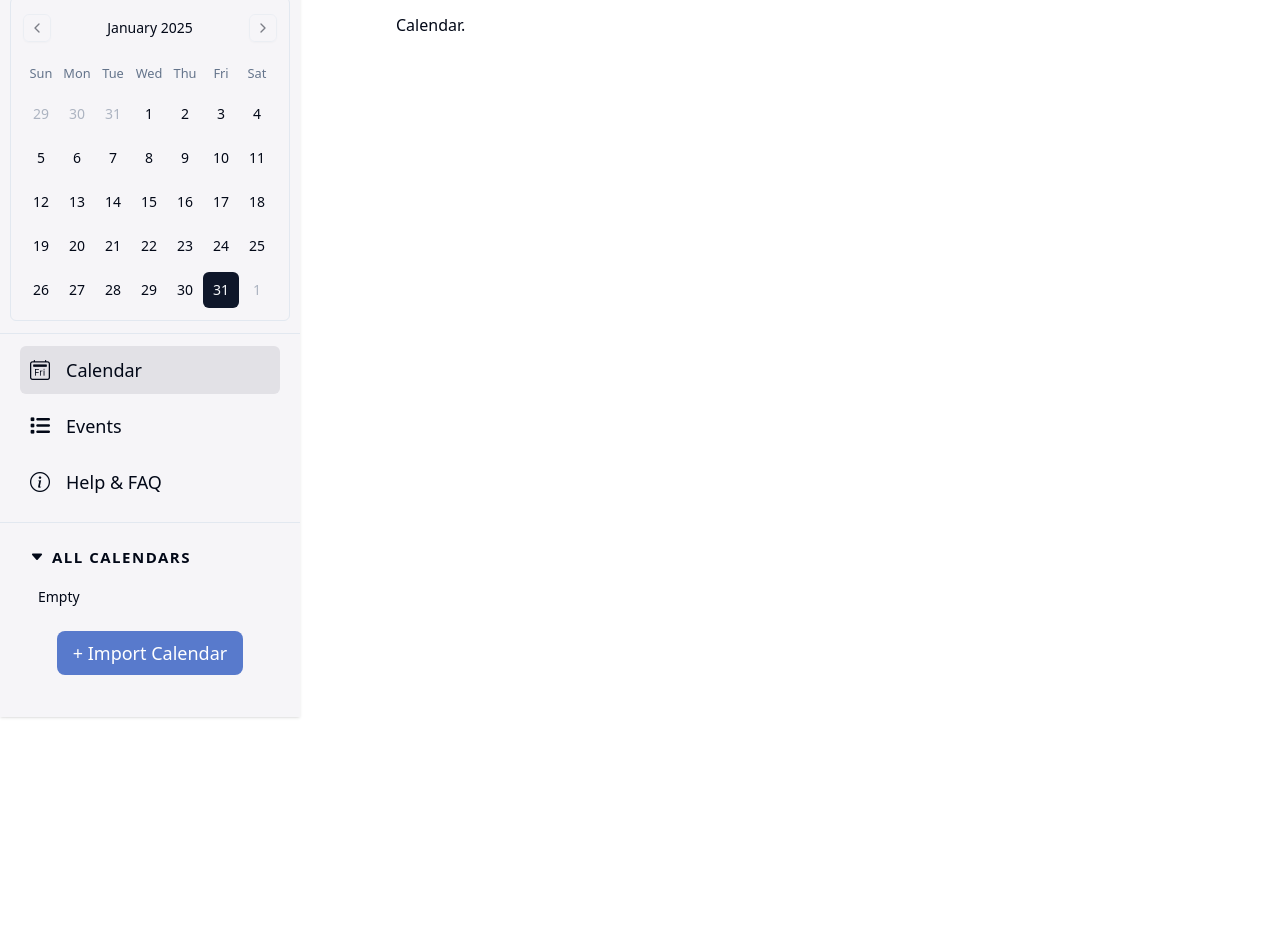
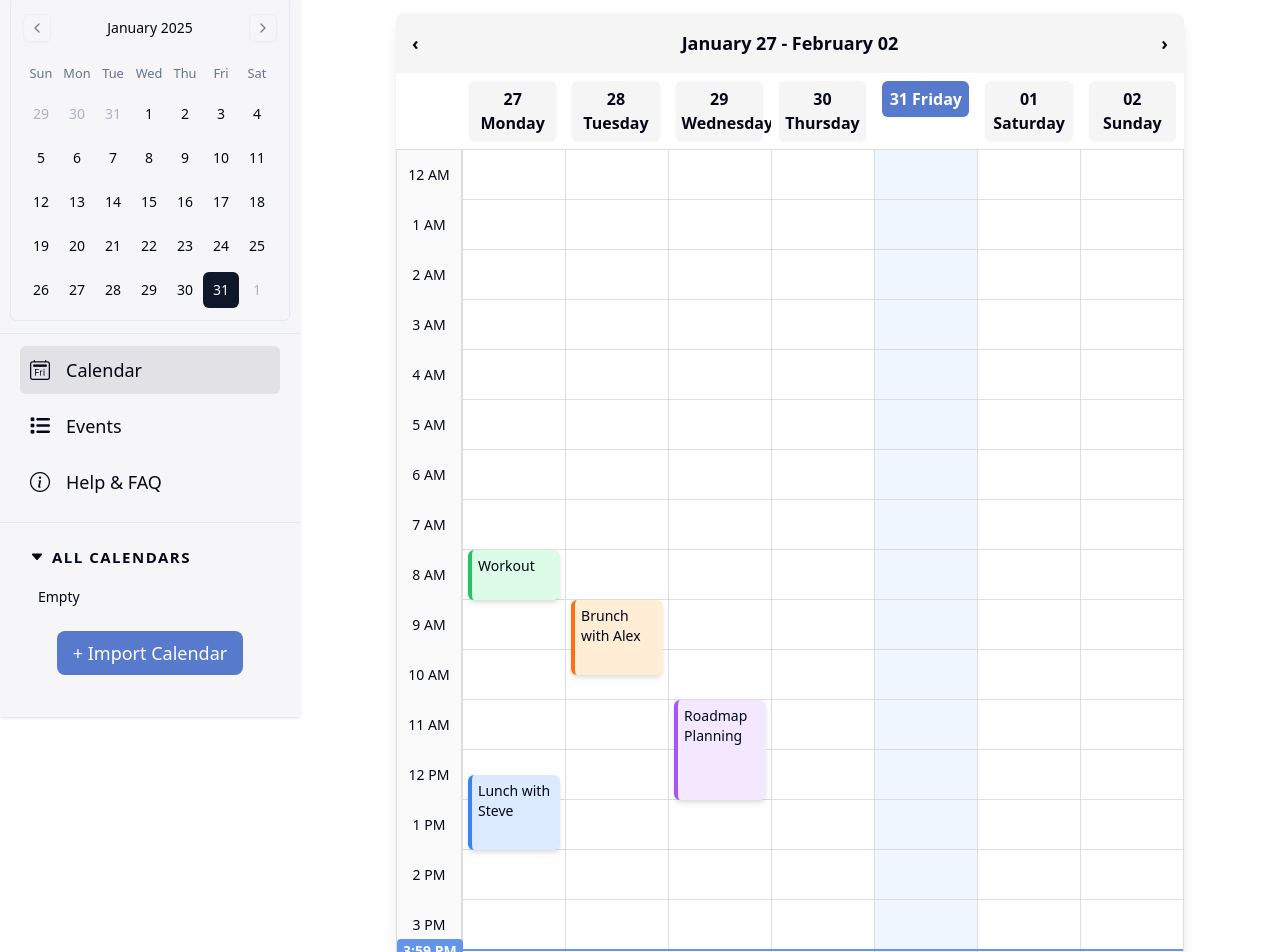
Before and after one commit to danielilievskii/calendex, a Vue app: page / in a window 1280 px wide. Shown: the part 83-1035 px from the top of the page. Before the commit the page ends 800 px from the top, so only its background shows below. Built offline with nearby package versions, Linux system fonts and the light colour scheme.

Commit message:
Added a calendar component with event positioning, dynamic styling and scrollable time slots. Included a dynamic current time indicator and support for week navigation.

```diff
--- a/src/components/Calendar.vue
+++ b/src/components/Calendar.vue
@@ -1,13 +1,152 @@
 <template>
-  Calendar.
+
+  <div class="calendar rounded-lg m-auto w-full bg-[#f5f5f5] shadow-lg">
+    <div class="calendar-header rounded-md flex justify-between align-center px-4 py-4 font-bold text-lg">
+      <button @click="prevWeek">‹</button>
+      <h2>{{ formattedDate }}</h2>
+      <button @click="nextWeek">›</button>
+    </div>
+
+    <div class="calendar-semi-header flex">
+      <div class="w-[65px] bg-[#fff]"></div>
+
+      <div class="calendar-week-day-grid grid grid-cols-7 flex-1">
+        <div v-for="day in weekDays" :key="day.date" class="calendar-week-day bg-white">
+          <h3 :class="[day.date === todayISO ?
+          'bg-[#587acc] text-white' : 'bg-[#f5f5f5] transition duration-300 ease-in-out hover:bg-[#e0e0e0]',
+          'font-semibold m-2 rounded-md shadow-sm text-center p-1.5']"
+          >{{ day.label }}</h3>
+        </div>
+      </div>
+    </div>
+
+    <div class="calendar-container flex border border-[#ddd]">
+      <div class="time-column w-[65px] bg-[#fafafa] border-r border-[#ddd]">
+        <div v-for="hour in hours" :key="hour.value" class="time-slot flex items-center justify-center text-sm h-[50px]">
+          {{ hour.label }}
+        </div>
+      </div>
+
+      <div class="calendar-week-day-grid relative grid grid-cols-7 flex-1" >
+        <div class="current-time-line absolute left-0 right-0 w-full h-[2px]
+                    before:absolute before:text-white before:left-[-65px] before:top-[-10px] before:text-sm before:font-bold
+                    before:z-5 before:px-1.5 before:py-0.5 before:bg-cornflowerblue before:rounded"
+             :style="currentTimeStyle"
+             :currentTime="formattedCurrentTime">
+        </div>
+
+        <div v-for="day in weekDays" :key="day.date" class="calendar-week-day bg-white">
+          <div class="calendar-hour-slot-grid grid grid-rows-24 relative border-l border-[#ddd]">
+            <div v-for="hour in hours" :key="hour" class="calendar-hour-slot border-b border-[#ddd] h-[50px]" :class="[day.date === todayISO && 'bg-blue-50']"></div>
+
+            <div
+                v-for="event in getEventsForDay(day.date)"
+                :key="event.id"
+                class="event absolute left-[5%] w-[90%] p-1.5 rounded-md text-sm shadow-md border-l-4"
+                :style="{ ...getEventStyle(event)}"
+                :class="[colorStore.getBorderColor(event.color), colorStore.getBackgroundLightColor(event.color)]"
+            >
+              {{ event.title }}
+            </div>
+          </div>
+        </div>
+      </div>
+    </div>
+  </div>
 </template>
 
-<script>
-export default {
-  name: "Calendar"
-}
+<script setup>
+import { useColorStore } from '@/stores/colors';
+
+import {ref, computed, onMounted} from "vue";
+import { format, addDays, startOfWeek } from "date-fns";
+
+const colorStore = useColorStore();
+let now = ref(new Date());
+const todayISO = ref(format(now.value, "yyyy-MM-dd"))
+
+onMounted(() => {
+  setInterval(() => {
+    now.value = new Date()
+  }, 60000)
+})
+
+const formattedCurrentTime = computed(() => {
+  let currentHour = now.value.getHours();
+  let currentMinutes = now.value.getMinutes();
+  let suffix;
+
+  if(currentHour === 0) {
+    suffix = 'AM';
+  } else if (currentHour >= 12) {
+    suffix = 'PM'
+    currentHour = currentHour-12;
+  }
+
+  return `${currentHour.toString()}:${currentMinutes.toString().padStart(2, "0")} ${suffix}`;
+})
+
+const currentTimeStyle = computed(() => {
+  const currentHour = now.value.getHours();
+  const currentMinutes = now.value.getMinutes();
+  let position = (currentHour * 60 + currentMinutes) / (24 * 60) * 100;
+  return {top: `${position}%`}
+})
+
+const events = ref([
+  { id: 1, title: "Workout", date: "2025-01-27", start: 8, end: 9, color: 'green' },
+  { id: 2, title: "Brunch with Alex", date: "2025-01-28", start: 9, end: 10.5, color: 'orange' },
+  { id: 3, title: "Roadmap Planning", date: "2025-01-29", start: 11, end: 13, color: 'purple' },
+  { id: 4, title: "Lunch with Steve", date: "2025-01-27", start: 12.5, end: 14 , color: 'blue' },
+]);
+
+const hours = Array.from({ length: 24 }, (_, i) => ({
+  value: i,
+  label: i === 0 ? "12 AM" : i < 12 ? `${i} AM` : i === 12 ? "12 PM" : `${i - 12} PM`,
+}));
+
+const weekDays = computed(() => {
+  return Array.from({ length: 7 }, (_, i) => {
+    const date = addDays(startOfWeek(now.value, { weekStartsOn: 1 }), i);
+    return { date: format(date, "yyyy-MM-dd"), label: format(date, "dd EEEE") };
+  });
+});
+
+const getEventsForDay = (date) => {
+  return events.value.filter((event) => event.date === date);
+};
+
+const getEventStyle = (event) => {
+  const startHour = event.start;
+  const duration = event.end - event.start;
+  return {
+    top: `${startHour * 50}px`,
+    height: `${duration * 50}px`,
+  };
+};
+const prevWeek = () => {
+  now.value = addDays(now.value, -7);
+};
+const nextWeek = () => {
+  now.value = addDays(now.value, 7);
+};
+
+const formattedDate = computed(() => {
+  const start = format(startOfWeek(now.value, { weekStartsOn: 1 }), "MMMM dd");
+  const end = format(addDays(startOfWeek(now.value, { weekStartsOn: 1 }), 6), "MMMM dd");
+  return `${start} - ${end}`;
+});
 </script>
 
 <style scoped>
+.current-time-line {
+  background: cornflowerblue;
+  z-index: 5;
+}
+
+.current-time-line::before {
+  content: attr(currentTime);
+  background-color: cornflowerblue;
+}
 
 </style>
```
